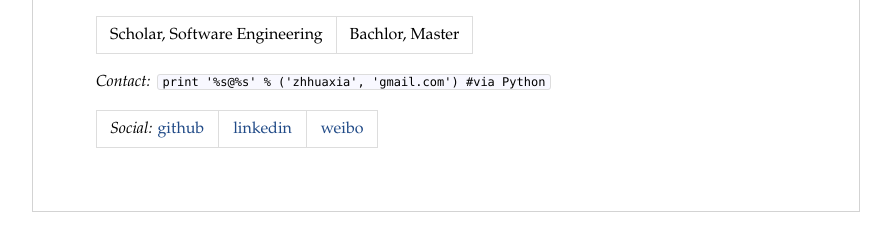
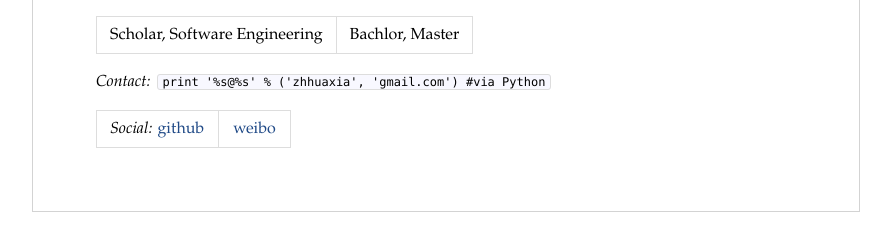
Before and after one commit to assertion/assertion.github.io, a Jekyll site: the page built from pages/about.md, in a window 1280 px wide. Shown: the part 285-536 px from the top of the page, without its empty margins (194-1085 px from the left). Built offline with Jekyll 4.4.1, drawn with Linux system fonts in a browser that asks for light colours; Markdown is read by kramdown in place of the engine named in the settings.

Commit message:
update: about

```diff
--- a/pages/about.md
+++ b/pages/about.md
@@ -16,4 +16,4 @@
 
 *Contact:* `print '%s@%s' % ('zhhuaxia', 'gmail.com')  #via Python`
 
-*Social:*  [github](http://github.com/assertion) | [linkedin](http://www.linkedin.com/in/) | [weibo](http://weibo.com/zhenhuaxia)
+*Social:*  [github](http://github.com/assertion) | [weibo](http://weibo.com/zhenhuaxia)
```
